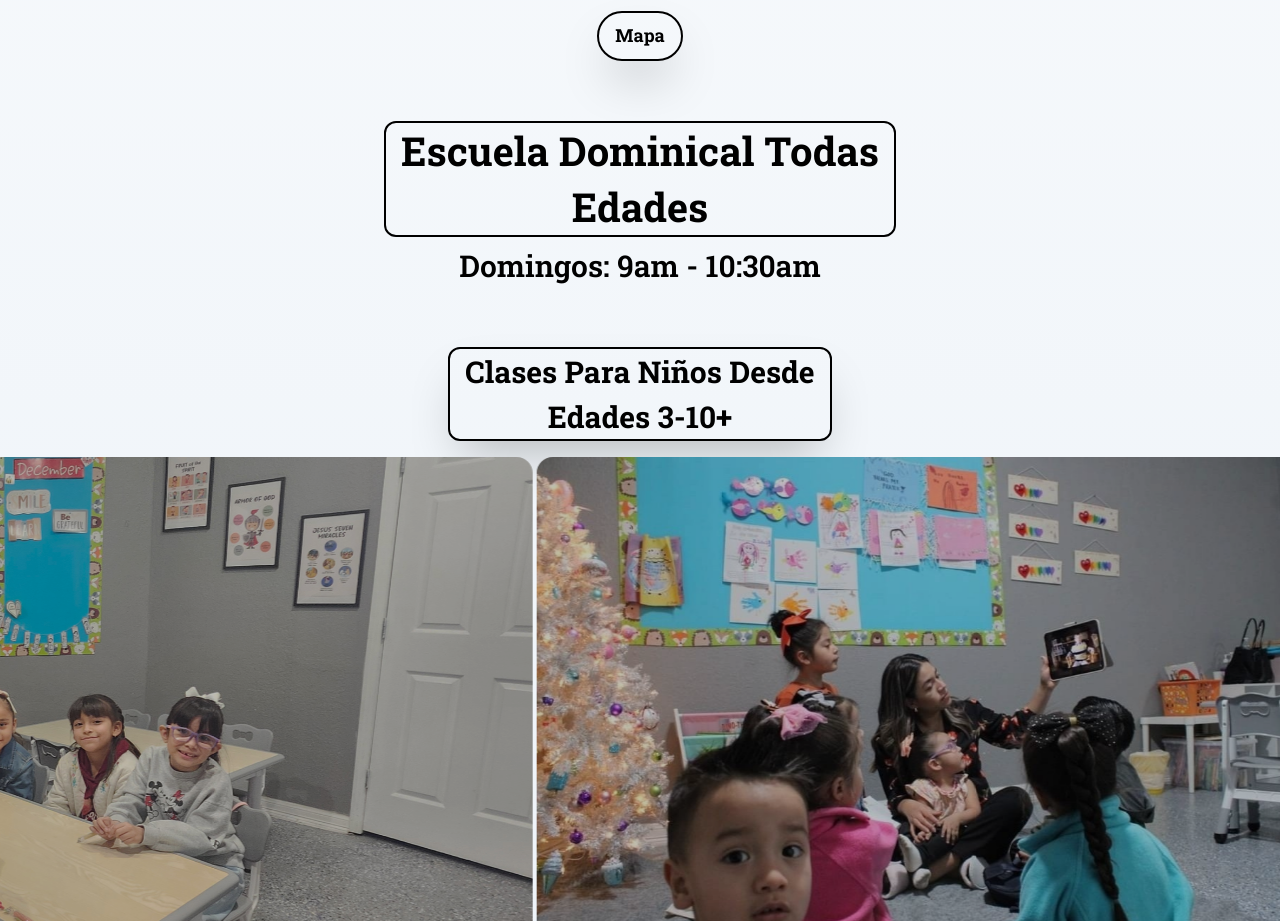
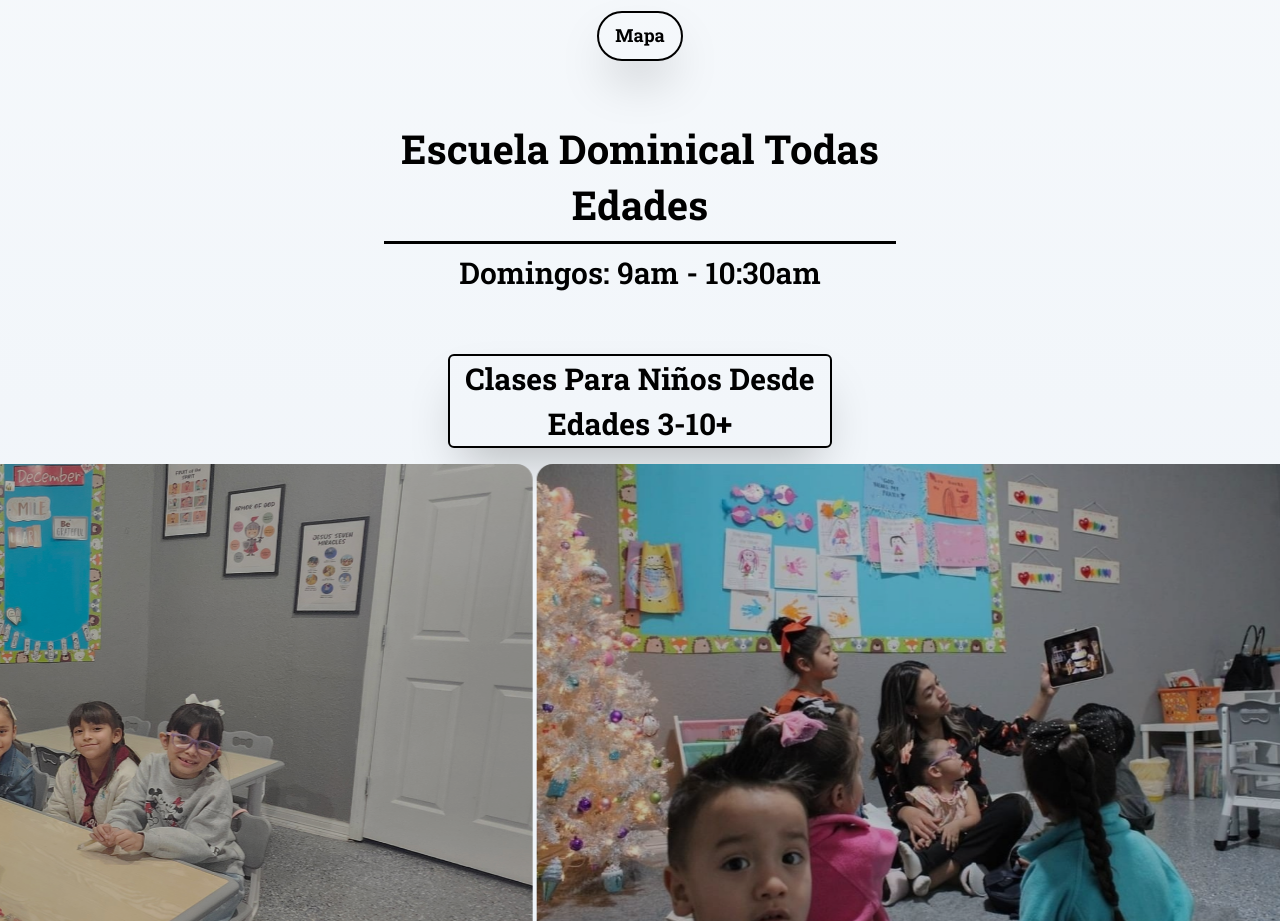
Before and after one commit to Ateran7595/Roca-Potencia, a React (Vite) app: page /serviceep in a window 1280 px wide. Shown: the part 1440-2361 px from the top of the page. Built offline with nearby package versions, Linux system fonts and the light colour scheme; no server answers.

Commit message:
Modified border styles

```diff
--- a/src/create-page/Hero.jsx
+++ b/src/create-page/Hero.jsx
@@ -21,7 +21,7 @@ function Hero() {
             data-aos-easing="ease-in-back"
             data-aos-offset="0">
           <h1 className="md:text-[40px] xs:text-[30px] font-bold">¡Bienvenidos!</h1>
-          <div className="border-b-4 border-solid md:w-[40%] sm:w-[60%] xs:w-[75%] m-auto mt-2 mb-2"></div>
+          <div className="border-b-3 border-solid md:w-[40%] sm:w-[60%] xs:w-[75%] m-auto mt-2 mb-2"></div>
           <p>Te invitamos a ser parte de nuestra comunidad y a fortalecer tu fe con nosotros.</p>
           <h2>"Cuando las fuerzas fallan, Él sostiene.
               Cuando el camino se nubla, Él ilumina.
--- a/src/create-page/ServiceEP.jsx
+++ b/src/create-page/ServiceEP.jsx
@@ -83,15 +83,17 @@ const imageStyles = "brightness-75 max-w-none object-cover lg:h-[500px] md:h-[40
           </a>
         </div>
         <div className="md:text-[30px] xs:text-[22px] mt-15" data-aos="zoom-in-down">
-          <div className="border-2 border-solid rounded-xl lg:w-[40%] m-auto mt-2 mb-2">
+          <div className="lg:w-[40%] m-auto mt-2 mb-2">
             <h1 className="md:text-[40px] xs:text-[26px] font-bold">Escuela Dominical Todas Edades</h1>
           </div>
+          <div className="border-b-3 border-solid md:w-[40%] sm:w-[60%] xs:w-[75%] m-auto mt-2 mb-2"></div>
           <p>Domingos: 9am - 10:30am</p>
         </div>
       </div>
 
-      <div className='mt-15 mb-4 lg:w-[30%] xs:w-[90%] m-auto border-solid border-2 rounded-xl' data-aos="fade-down">
+      <div className='mt-15 mb-4 lg:w-[30%] xs:w-[90%] m-auto border-solid border-2 rounded-md' data-aos="fade-down">
         <h1 className='lg:text-[30px] xs:text-[26px] font-bold font-roboto text-center shadow-2xl'>Clases Para Niños Desde Edades 3-10+</h1>
+
       </div>
 
       {/* Add a unique key to force rerender */}
--- a/src/create-page/ServiceJZ.jsx
+++ b/src/create-page/ServiceJZ.jsx
@@ -71,7 +71,7 @@ function ServiceJZ() {
         </div>
       </div>
 
-      <div className='mt-15 mb-4 lg:w-[30%] xs:w-[90%] m-auto border-solid border-2 rounded-xl' data-aos="fade-down">
+      <div className='mt-15 mb-4 lg:w-[30%] xs:w-[90%] m-auto border-solid border-2 rounded-md' data-aos="fade-down">
         <h1 className='lg:text-[30px] xs:text-[26px] font-bold font-roboto text-center shadow-2xl'>Clases Para Niños Desde Edades 3-10+</h1>
       </div>
 
```
